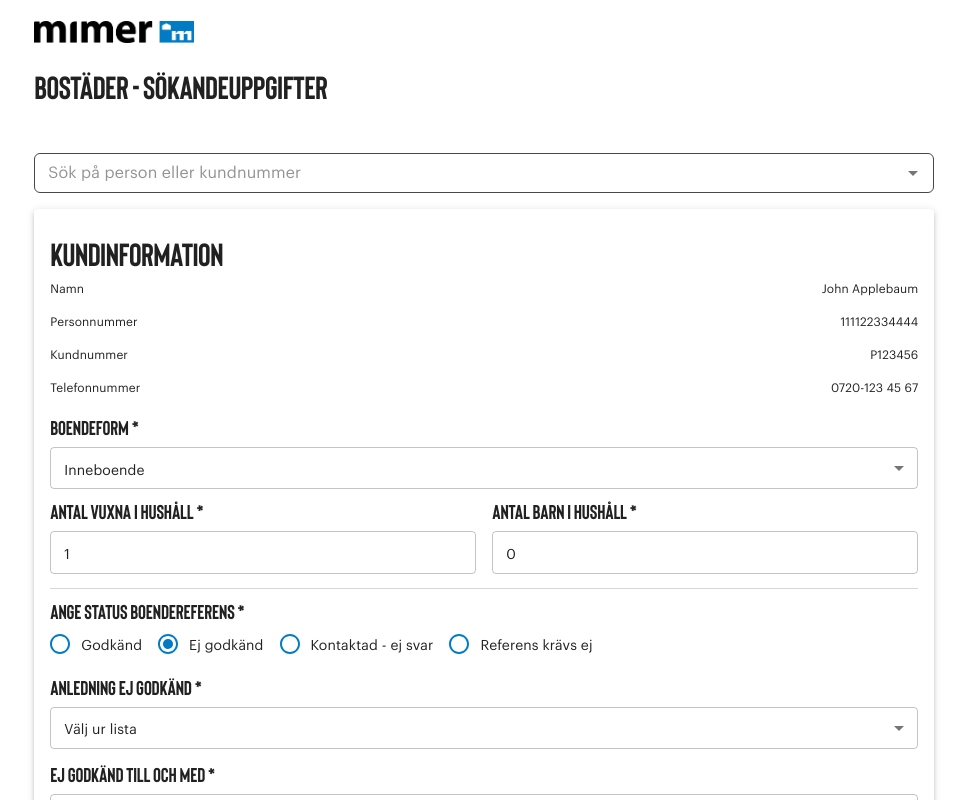
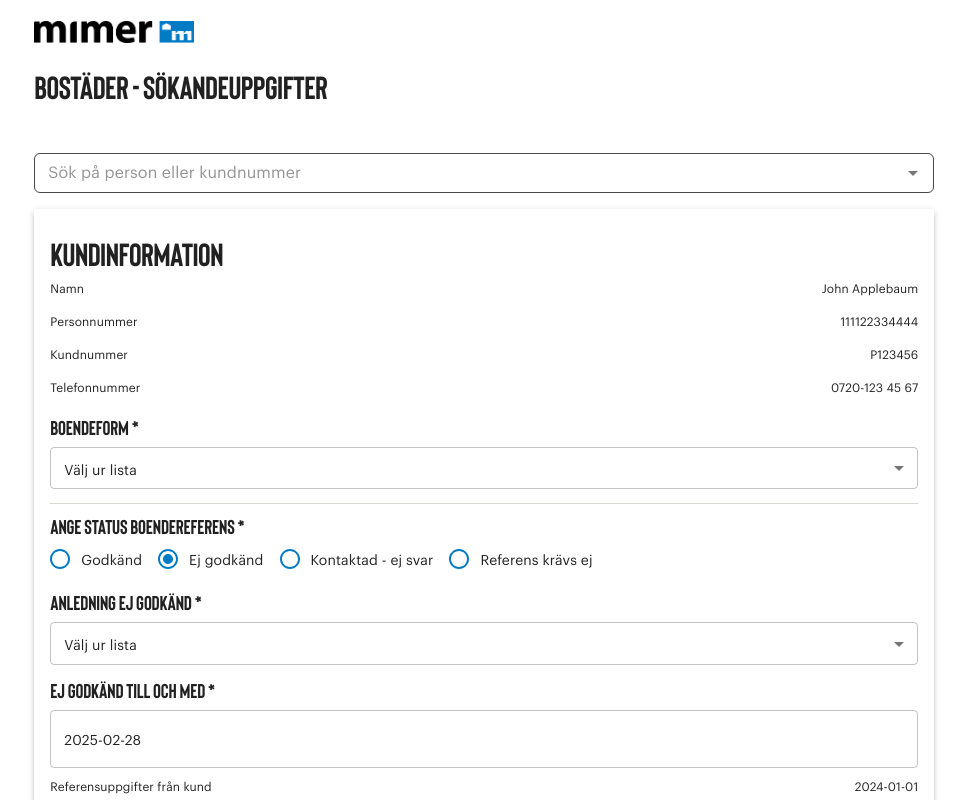
Before and after one commit to Bostads-AB-Mimer/onecore-internal-portal, a React (Vite) app in the folder packages/frontend/: page /bostader in a window 1280 px wide. Shown: the top 800 px of the page, without its empty margins (19-986 px from the left). Built offline with nearby package versions, Linux system fonts and the light colour scheme; no server answers; what onecore-types would draw is missing.

Commit message:
refactor: Allow housingType to accept an empty string and update default value in form

```diff
--- a/packages/frontend/src/pages/Residences/Residences.tsx
+++ b/packages/frontend/src/pages/Residences/Residences.tsx
@@ -49,7 +49,7 @@
   numAdults: number
   numChildren: number
   landlord: string
-  housingType: HousingTypes
+  housingType: HousingTypes | ''
   phone: string
   email: string
   comment: string
@@ -66,7 +66,6 @@
     defaultValues: {
       numAdults: 2,
       numChildren: 0,
-      housingType: HousingTypes.LODGER,
       reviewStatus: ReviewStatus.REJECTED,
       comment: 'Henlo this is the default comment',
       expiresAt: dayjs().add(1, 'month'),
--- a/packages/frontend/src/pages/Residences/components/CurrentTypeOfHousingForm/index.tsx
+++ b/packages/frontend/src/pages/Residences/components/CurrentTypeOfHousingForm/index.tsx
@@ -29,6 +29,8 @@
     <Controller
       name="housingType"
       control={control}
+      shouldUnregister={true}
+      defaultValue=""
       render={({ field }) => (
         <>
           <FormControl fullWidth>
@@ -36,8 +38,10 @@
               Boendeform *
             </Typography>
 
-            <Select fullWidth size="small" {...field}>
-              <MenuItem value="">Välj ur lista</MenuItem>
+            <Select fullWidth size="small" displayEmpty {...field}>
+              <MenuItem value="" disabled>
+                Välj ur lista
+              </MenuItem>
               <MenuItem value={HousingTypes.RENTAL}>Hyresrätt</MenuItem>
               <MenuItem value={HousingTypes.SUB_RENTAL}>Andrahand</MenuItem>
               <MenuItem value={HousingTypes.LIVES_WITH_FAMILY}>
```
